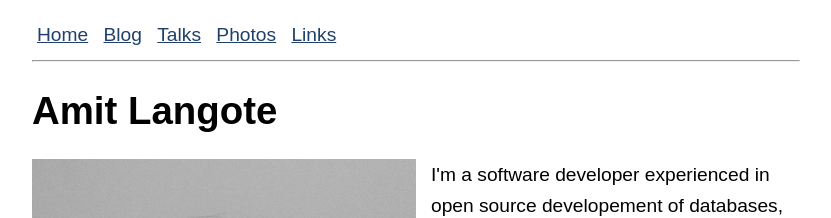
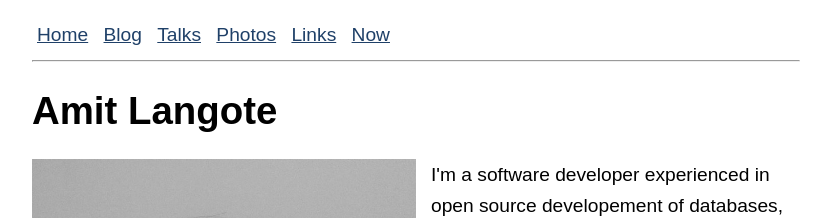
Before and after one commit to amitlan/website, a Jekyll site: the page built from index.md, in a window 1280 px wide. Shown: the top 218 px of the page, without its empty margins (224-1055 px from the left). Built offline with Jekyll 4.4.1, drawn with Linux system fonts in a browser that asks for light colours.

Commit message:
Update default.html
Add now nav

```diff
--- a/_layouts/default.html
+++ b/_layouts/default.html
@@ -30,6 +30,7 @@
 	<a href="/talks">Talks</a>
 	<a href="/photolog">Photos</a>
 	<a href="/bookmarks">Links</a>
+	<a href="/now">Now</a>
 </nav>
 <hr>
 <h1>{{ page.title }}</h1>
```
